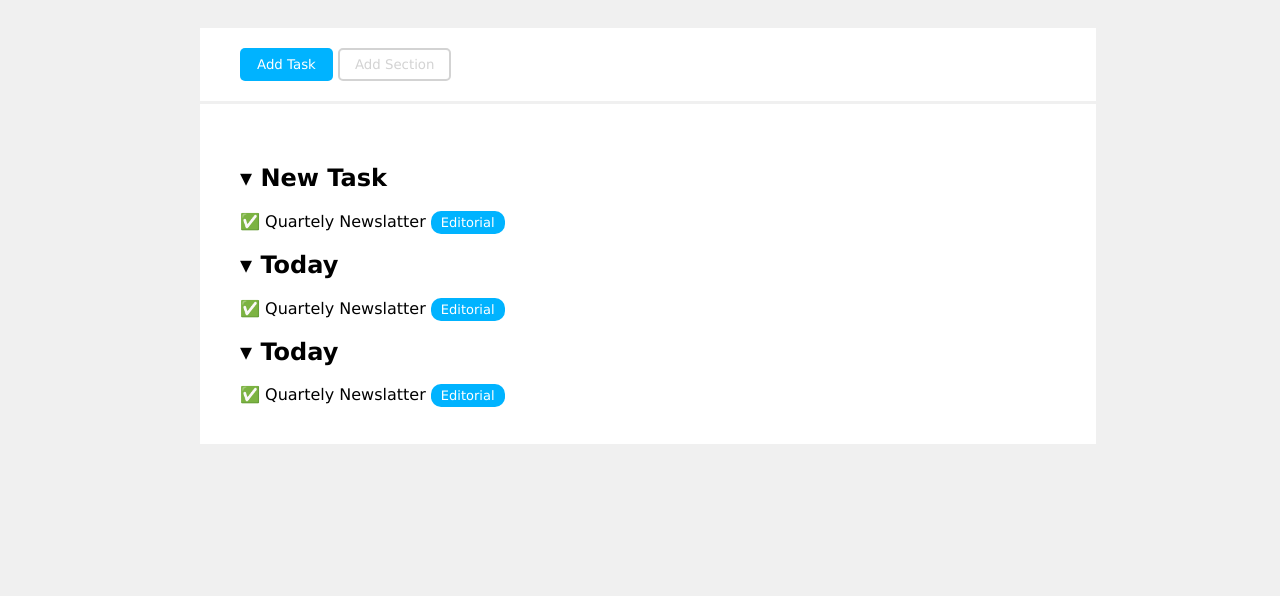
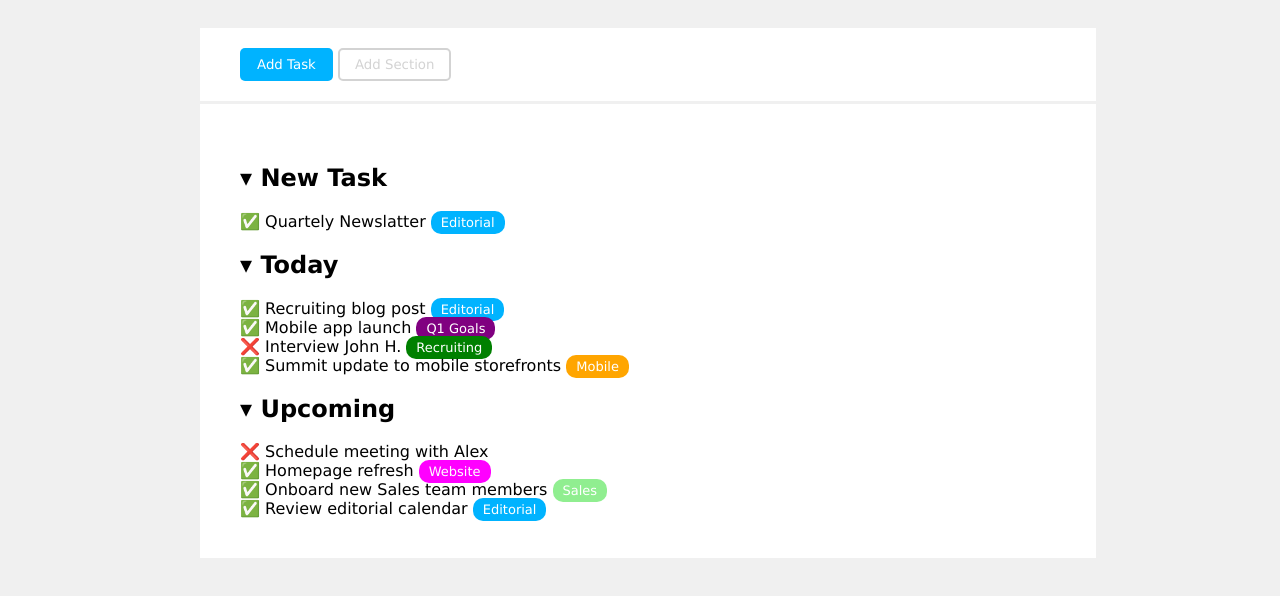
Before and after one commit to tsukigahara/html-css-toboolist, a plain HTML site: page index.html in a window 1280 px wide. Shown: the part 110-706 px from the top of the page. Drawn offline with Linux system fonts and the light colour scheme.

Commit message:
finishing main contents

```diff
--- a/css/style.css
+++ b/css/style.css
@@ -109,6 +109,10 @@ header {
     border-color: transparent;
 }
 
+.nodisplay {
+    display: none;
+}
+
 .blue:hover {
     background-color: rgb(0, 121, 173);
 }
--- a/index.html
+++ b/index.html
@@ -14,29 +14,53 @@
     </header>
     <main>
         <div class="conteiner">
+            <!-- Buttons Action Block -->
             <div id="buttonblock">
                 <button class="blue button" onclick="location.reload()">Add Task</button>
                 <button class="grey button" onclick="location.reload()">Add Section</button>
             </div>
+            <!-- START LIST -->
             <div id="list">
+                <!-- NEW TASK -->
                 <div>
                     <h2>&#9662; New Task</h2>
                     <div>&#9989; Quartely Newslatter
-                    <span class="blue tags">Editorial</span>
+                        <span class="blue tags">Editorial</span>
                     </div>
                 </div>
+                <!-- TODAY -->
                 <div>
                     <h2>&#9662; Today</h2>
-                    <div>&#9989; Quartely Newslatter
-                    <span class="blue tags">Editorial</span>
+                    <div>&#9989; Recruiting blog post
+                        <span class="blue tags">Editorial</span>
+                    </div>
+                    <div>&#9989; Mobile app launch
+                        <span class="purple tags">Q1 Goals</span>
+                    </div>
+                    <div>&#10060; Interview John H.
+                        <span class="green tags">Recruiting</span>
+                    </div>
+                    <div>&#9989; Summit update to mobile storefronts
+                        <span class="orange tags">Mobile</span>
                     </div>
                 </div>
+                <!-- UPCOMING -->
                 <div>
-                    <h2>&#9662; Today</h2>
-                    <div>&#9989; Quartely Newslatter
-                    <span class="blue tags">Editorial</span>
+                    <h2>&#9662; Upcoming</h2>
+                    <div>&#10060; Schedule meeting with Alex
+                        <span class="nodisplay">Editorial</span>
+                    </div>
+                    <div>&#9989; Homepage refresh
+                        <span class="magenta tags">Website</span>
+                    </div>
+                    <div>&#9989; Onboard new Sales team members
+                        <span class="lightgreen tags">Sales</span>
+                    </div>
+                    <div>&#9989; Review editorial calendar
+                        <span class="blue tags">Editorial</span>
                     </div>
                 </div>
+
 
             </div>
 
```
